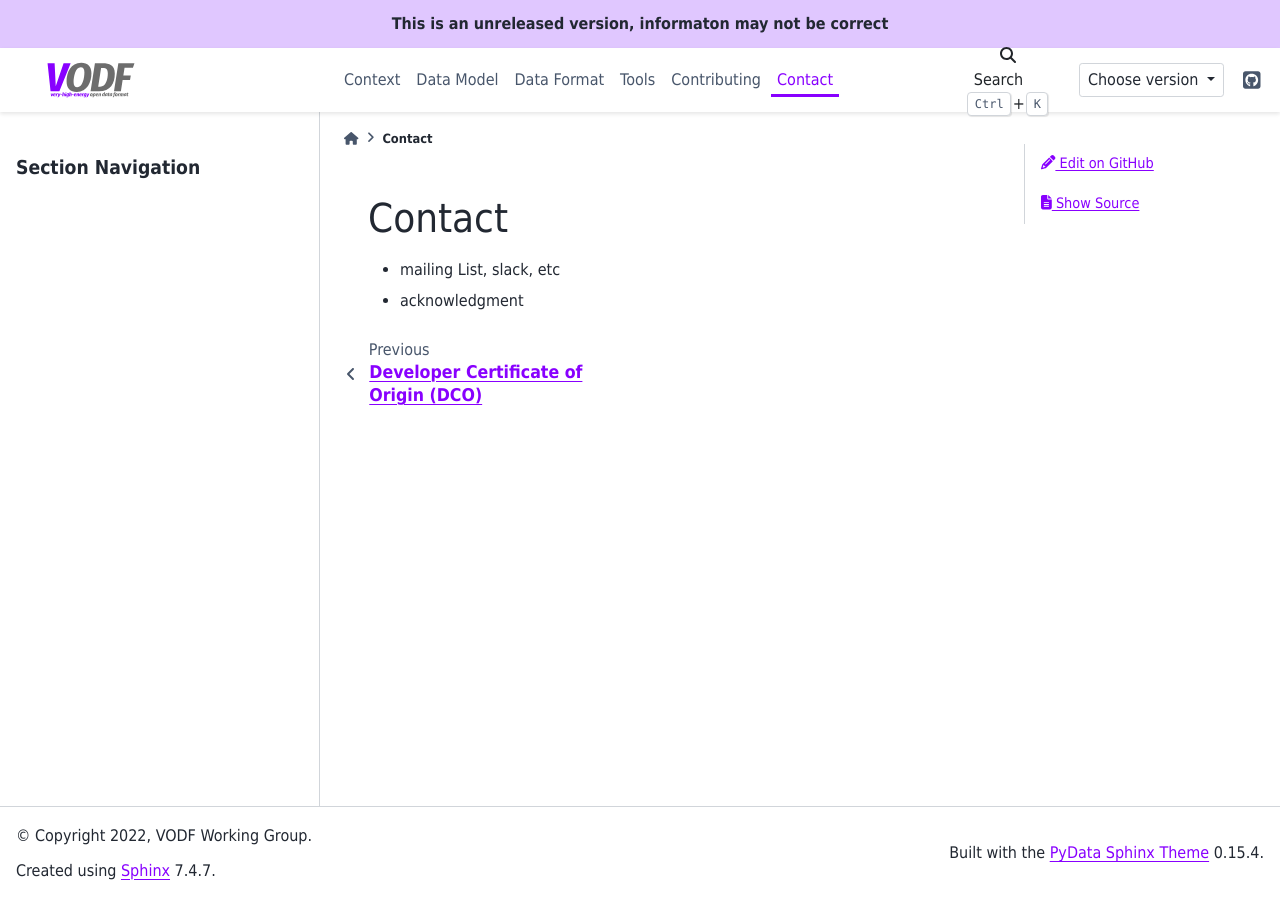
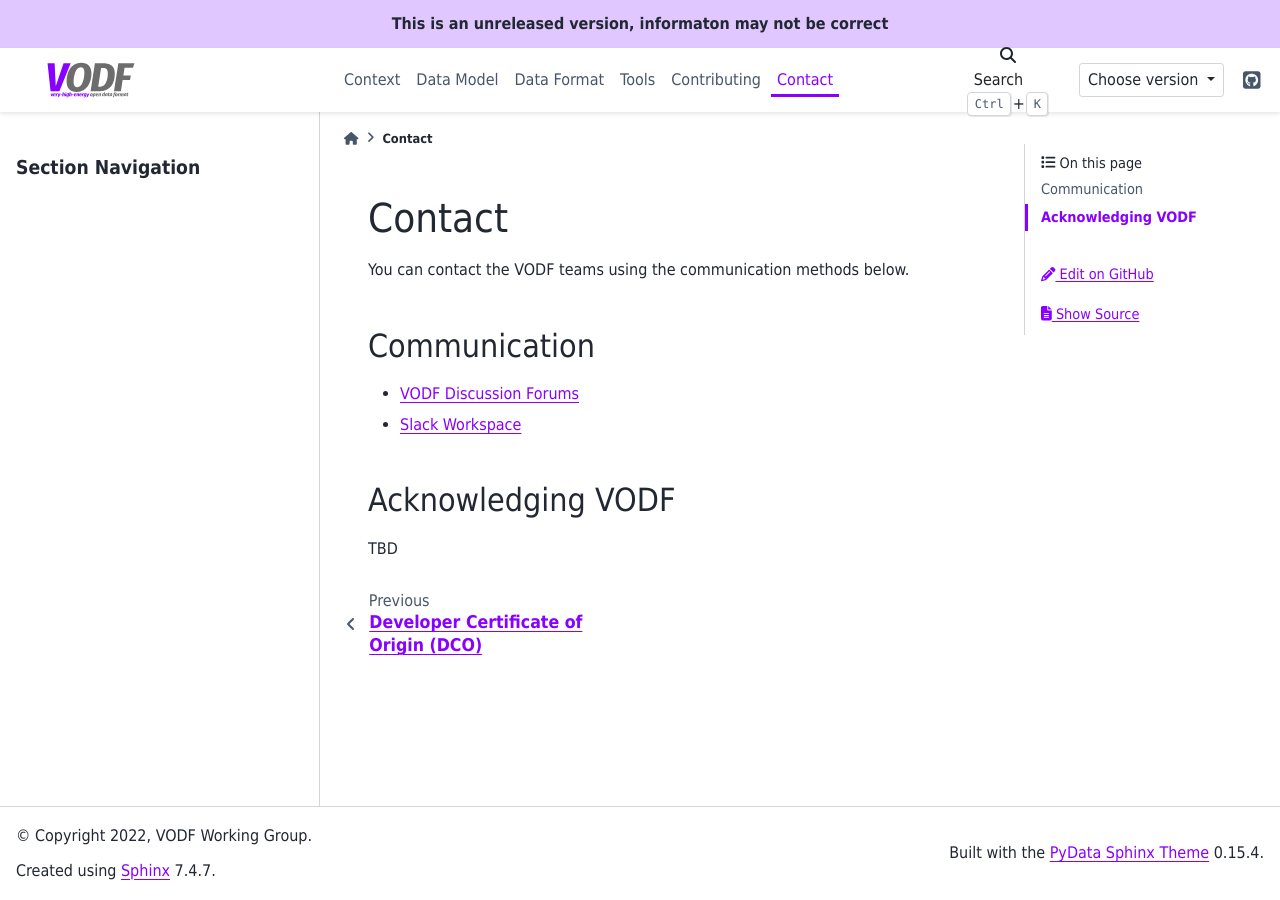
Before and after one commit to VODF/vodf-docs, a Sphinx documentation site: the page built from source/contact.rst, in a window 1280 px wide. Built offline with Sphinx 7.4.7 and the PyData theme 0.15.4, drawn with Linux system fonts in a browser that asks for light colours.

Commit message:
add some preliminary contact info
Signed-off-by: Karl Kosack <kosack@users.noreply.github.com>

```diff
--- a/source/contact.rst
+++ b/source/contact.rst
@@ -4,5 +4,13 @@
 Contact
 =======
 
-- mailing List, slack, etc
-- acknowledgment
+You can contact the VODF teams using the communication methods below.
+
+Communication
+--------------
+- `VODF Discussion Forums <https://github.com/orgs/VODF/discussions>`_
+- `Slack Workspace <https://join.slack.com/t/vodf-workspace/shared_invite/zt-1if242xav-OvUtIOh44eDn49UKU5oElA>`_
+
+Acknowledging VODF
+------------------
+TBD
```
